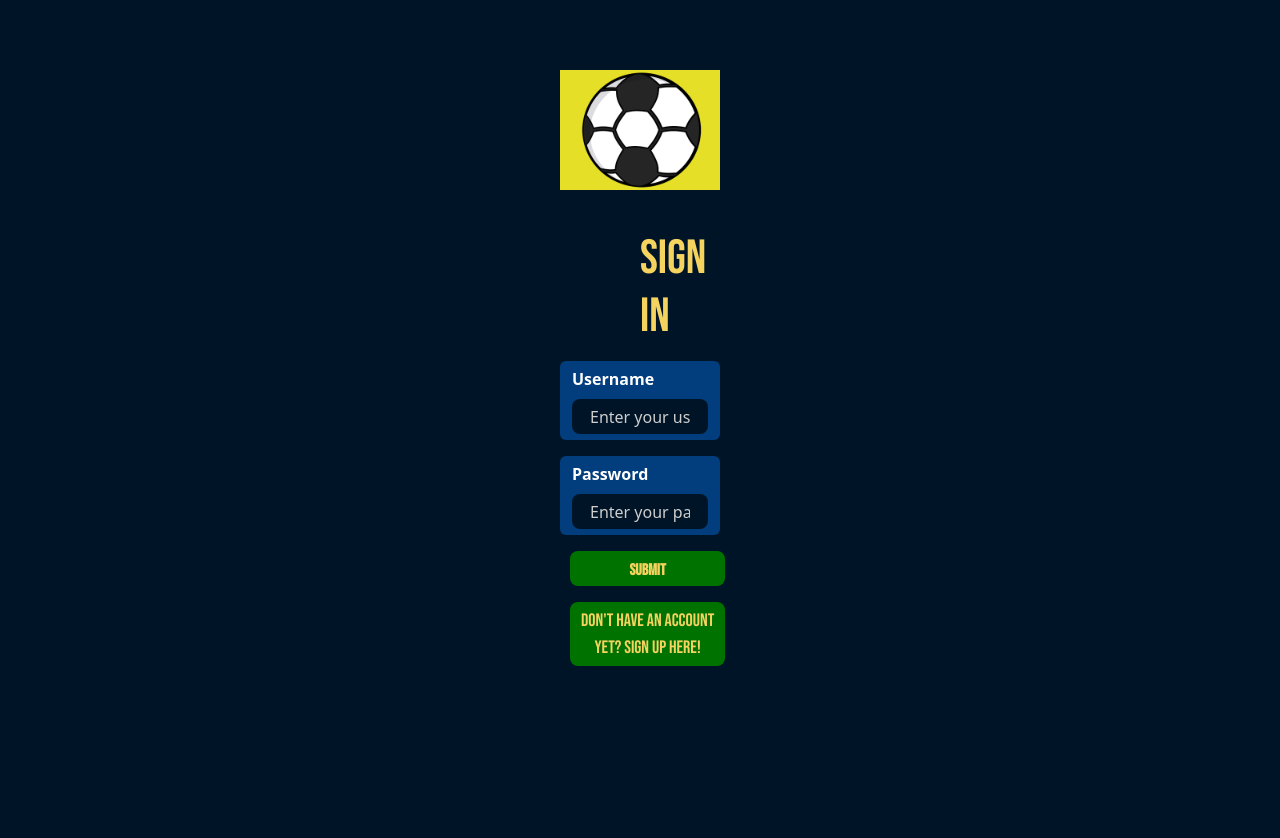
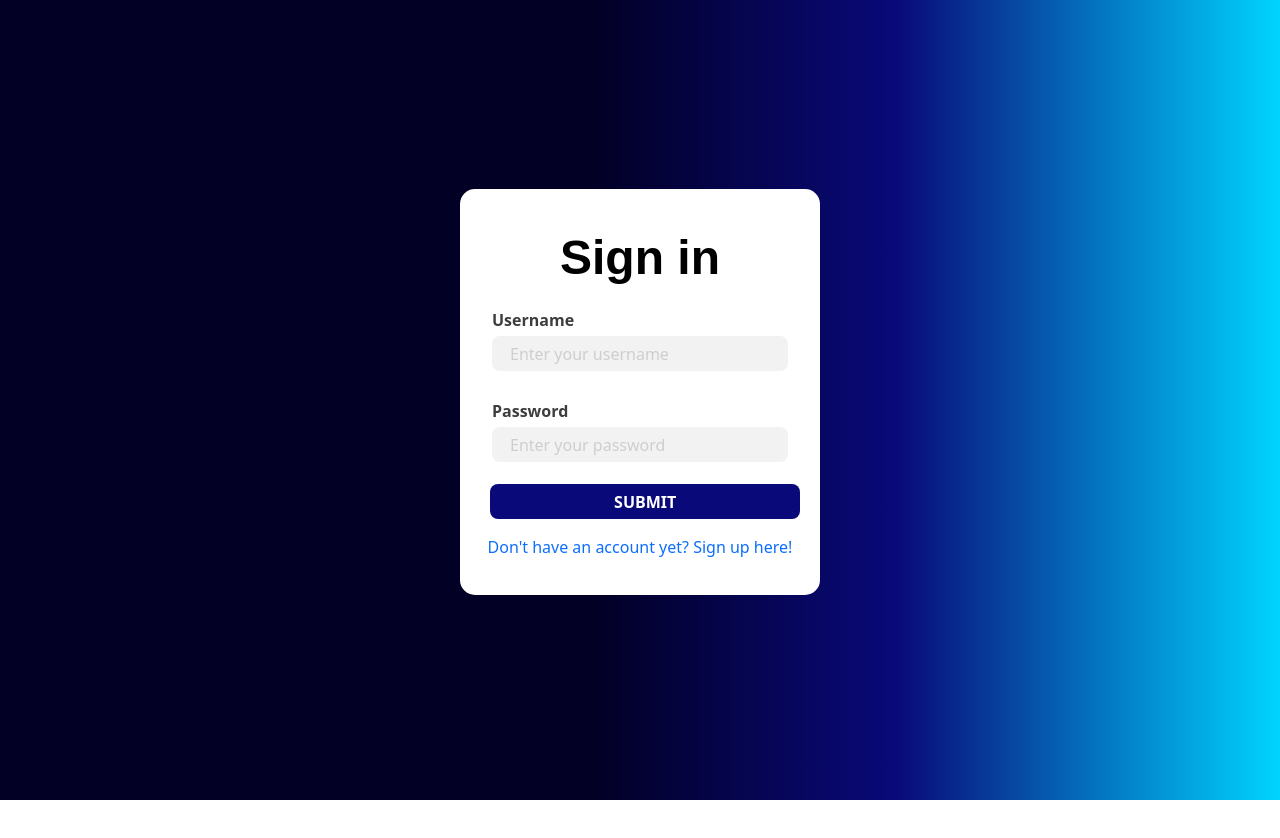
Before and after one commit to Kam-Gemini/fantasy-football-client, a React (Vite) app: page / in a window 1280 px wide. Shown: the top 838 px of the page. After the commit the page ends 800 px from the top, so only its background shows below. Built offline with nearby package versions, Linux system fonts and the light colour scheme; no server answers.

Commit message:
fixed bugs and added new styling

```diff
--- a/src/App.css
+++ b/src/App.css
@@ -1,15 +1,16 @@
 @import url('https://fonts.googleapis.com/css2?family=Bebas+Neue&family=Cormorant+Garamond:ital,wght@0,300;0,400;0,500;0,600;0,700;1,300;1,400;1,500;1,600;1,700&family=Oswald:wght@200..700&display=swap');
 
 :root {
-  --text-primary: #f4d35e;
+  --text-primary: white;
   --text-secondary: #cecece;
-  --background-primary: #023e7d;
-  --background-secondary: #001427;
+  --background-primary: #030366;
+  --background-secondary: linear-gradient(90deg,rgba(2, 0, 36, 1) 46%, rgba(9, 9, 121, 1) 70%, rgba(0, 212, 255, 1) 100%);
   --background-tertiary: #001427;
-  --border: #7A9BA6;
-  --brand: #007200;
-  --brand-hover: #004b23;
-  --brand-disabled: #007200;
+  --border: white;
+  --brand: #088708;
+  --button-background: #020024;
+  --brand-hover: #020024;
+  --brand-disabled: #090979;
   --error: #E74C3C;
 }
 
@@ -22,7 +23,7 @@
 }
 
 body {
-  background-color: var(--background-secondary);
+  background: var(--background-secondary);
 }
 
 main {
--- /dev/null
+++ b/src/components/Leagues/Leagues.jsx
@@ -0,0 +1,15 @@
+import { useState, useEffect, useContext } from 'react'
+import { UserContext } from '../../contexts/UserContext'
+import { useNavigate } from 'react-router'
+import { removeToken } from '../../utils/auth'
+
+export default function Leagues() {
+    const { user } = useContext(UserContext)
+    const navigate = useNavigate()
+
+    return (
+        <>
+            <h1>Leagues Component</h1>
+        </>
+    )
+}
--- a/src/components/SelectTeam/Pitch.jsx
+++ b/src/components/SelectTeam/Pitch.jsx
@@ -2,7 +2,7 @@ import PlayerCard from './PlayerCard'
 import VacantPlayer from './VacantPlayer'
 import styles from './SelectTeam.module.css'
 
-const Pitch = ({ teamData, players, handleRemovePlayer, handleSave, handleEdit, handleDelete, currentTeam, setTeamData, isSaved, costExceeded }) => {
+const Pitch = ({ teamData, players, handleRemovePlayer, handleSave, handleEdit, handleDelete, isSaved, costExceeded }) => {
 
     const getPlayerById = (id) => {
         const player = players.find(player => player.id === id)
--- a/src/components/SelectTeam/SavedTeam.jsx
+++ b/src/components/SelectTeam/SavedTeam.jsx
@@ -3,7 +3,7 @@ import { UserContext } from '../../contexts/UserContext'
 
 import styles from './SelectTeam.module.css'
 
-export default function SavedTeam({ savedTeam }) {
+export default function SavedTeam({ savedTeam, totalCost, totalPoints }) {
     const { user } = useContext(UserContext)
 
     if (!savedTeam) {
@@ -17,8 +17,8 @@ export default function SavedTeam({ savedTeam }) {
             <h1>Welcome Back {user.username}</h1>
             <img src={`/assets/${favouriteTeamImage}.png`} alt={user.favourite_team} />
             <h2>{savedTeam.team_name}</h2>
-            <h3>Total Cost: <strong>{savedTeam.total_cost}m</strong></h3>
-            <h3>Total Points: <strong>{savedTeam.total_points}</strong></h3>
+            <h3>Total Cost: <strong>{totalCost}m</strong></h3>
+            <h3>Total Points: <strong>{totalPoints}</strong></h3>
         </section>
     )
 }
--- a/src/components/SelectTeam/SelectTeam.jsx
+++ b/src/components/SelectTeam/SelectTeam.jsx
@@ -10,6 +10,7 @@ import SavedTeam from './SavedTeam'
 import DeleteTeam from './DeleteTeam'
 
 import styles from './SelectTeam.module.css'
+import Leagues from '../Leagues/Leagues'
 
 export default function SelectTeam ({ existingTeam }) {
 
@@ -20,9 +21,11 @@ export default function SelectTeam ({ existingTeam }) {
     const [filterBy, setFilterBy] = useState('All')
     const [sortBy, setSortBy] = useState('') // State for sorting criteria
     const [isLoading, setIsLoading] = useState(true)
-    const [isSaved, setIsSaved] = useState(false)
-    const [savedTeam, setSavedTeam] = useState(null)
+    const [isSaved, setIsSaved] = useState(true)
+    const [showLeagues, setShowLeagues] = useState(false)
+    const [savedTeam, setSavedTeam] = useState(true)
     const [totalCost, setTotalCost] = useState(0)
+    const [totalPoints, setTotalPoints] = useState(0)
     const [costExceeded, setCostExceeded] = useState(false)
     const listAllClubs = [...new Set(players.map(player => player.club))]
     const [allTeams, setAllTeams] = useState([])
@@ -127,6 +130,8 @@ export default function SelectTeam ({ existingTeam }) {
 
     useEffect(() => {
         const total = calculateTotalCost()
+        const points = calculateTotalPoints()
+        setTotalPoints(points)
         setTotalCost(total)
         setCostExceeded(total > 100)
     }, [teamData, players])
@@ -178,6 +183,10 @@ export default function SelectTeam ({ existingTeam }) {
         })
     }
 
+    const handleEdit = () => {
+        setIsSaved(false)
+    }
+
     const handleSave = async (e) => {
         e.preventDefault()
         try {
@@ -224,6 +233,27 @@ export default function SelectTeam ({ existingTeam }) {
         return totalCost
     }
 
+    const calculateTotalPoints = () => {
+        const playerIds = [
+            teamData.goalkeeper,
+            ...teamData.defenders,
+            ...teamData.midfielders,
+            ...teamData.forwards
+        ].filter(id => id !== null)
+
+        const totalPoints = playerIds.reduce((total, id) => {
+            const player = players.find(player => player.id === id)
+            return total + (player ? parseFloat(player.points) : 0)
+        }, 0)
+
+        return totalPoints
+    }
+
+    const league = () => {
+        setShowLeagues(true)
+        navigate('/leagues')
+    }
+
     return (
         <>
             <section className={styles.header}>
@@ -237,7 +267,11 @@ export default function SelectTeam ({ existingTeam }) {
                     {costExceeded && <p className={styles.error}>You cannot spend more than 100m</p>}
                 </div>
                 <div className={styles.signOut}>
-                    <button onClick={signOut}>Sign out</button>
+                    <div className={styles.navLinks}>
+                        <a href="#" onClick={league}>Leagues</a>
+                        <a href="#" onClick={handleEdit}>Transfers</a>
+                        <a href="#" onClick={signOut}>Sign out</a>
+                    </div>
                 </div>
             </section>
             <section className={styles.mainBody}>
@@ -248,15 +282,13 @@ export default function SelectTeam ({ existingTeam }) {
                     handleSave={handleSave}
                     handleEdit={() => setIsSaved(false)} // Pass handleEdit function
                     handleDelete={handleDelete} // Pass handleDelete function
-                    currentTeam={currentTeam} // Pass currentTeam to Pitch component
-                    setTeamData={setTeamData} // Pass setTeamData to Pitch component
                     isSaved={isSaved} // Pass isSaved state to Pitch component
                     pickedPlayers={pickedPlayers}
                     costExceeded={costExceeded}
                 />
-                {isSaved || existingTeam ? (
-                    <SavedTeam savedTeam={savedTeam} />
-                ) : (
+                {isSaved || existingTeam && !showLeagues ? (
+                    <SavedTeam savedTeam={savedTeam} totalCost={totalCost} totalPoints={totalPoints}/>
+                ) : !showLeagues ? (
                     <Players
                         filterBy={filterBy}
                         setFilterBy={setFilterBy}
@@ -268,6 +300,7 @@ export default function SelectTeam ({ existingTeam }) {
                         handleAddPlayer={handleAddPlayer}
                         pickedPlayers={pickedPlayers}
                     />
+                    ) : (<Leagues />
                 )}
             </section>
             {/* Delete Confirmation Modal */}
--- a/src/components/SelectTeam/SelectTeam.module.css
+++ b/src/components/SelectTeam/SelectTeam.module.css
@@ -19,7 +19,7 @@
 .textContainer {
     display: flex;
     flex-direction: column;
-    color: white;
+    color: var(--text-primary);
 }
 
 .textContainer h1 {
@@ -54,10 +54,11 @@
 
 .pitch {
     width: 1000px;
-    height: 1200px;
+    height: 1100px;
     background-color: var(--brand);
-    position: relative;
-    /* Ensure absolute positioning of child elements works correctly */
+    position: relative; /* Ensure absolute positioning of child elements works correctly */
+    border: 5px solid var(--border);
+    border-radius: 20px;
 }
 
 .pitchGoalkeeper,
@@ -66,7 +67,7 @@
 .pitchForwards {
     position: absolute;
     text-align: center;
-    color: white;
+    color: var(--text-primary);
     display: flex;
     justify-content: space-around;
     align-items: center;
@@ -226,7 +227,8 @@
 }
 
 .saveButton {
-    font-family: "Bebas Neue", sans-serif;
+    font-family: "Roboto", sans-serif;
+    font-weight: bold;
     font-size: 18px;
     color: white;
     background-color: #faa307;
@@ -249,37 +251,11 @@
     cursor: not-allowed;
 }
 
-.signOut {
-    margin-left: auto;
-}
-.signOut Button {
-    font-family: "Bebas Neue", sans-serif;
+.deleteButton {
+    font-family: "Roboto", sans-serif;
+    font-weight: bold;
     font-size: 18px;
-    color: white;
-    background-color: #faa307;
-    border: none;
-    margin: 0.7rem;
-    padding: 0.3rem;
-    cursor: pointer;
-    transition: background-color 0.3s ease;
-    border-radius: 8px;
-    width: 100px;
-    margin-left: 10px;
-}
-
-.signOut Button:hover {
-    background-color: #f48c06;
-}
-
-.signOut Button:disabled {
-    background-color: #ffba08;
-    cursor: not-allowed;
-}
-
-.deleteButton {
-    font-family: "Bebas Neue", sans-serif;
-    font-size: 18px;
-    color: white;
+    color: var(--text-primary);
     background-color: #e01e37;
     border: none;
     margin: 0.7rem;
@@ -304,7 +280,7 @@
     display: flex;
     flex-direction: column;
     gap: 20px;
-    color: white;
+    color: var(--text-primary);
 }
 
 .savedTeam img {
@@ -312,13 +288,13 @@
 }
 
 .customModalHeader {
-    background-color: #495057 !important;
-    color: white !important;
+    background-color: var(--background-primary)!important;
+    color: var(--text-primary) !important;
 }
 
 .customModalBody {
-    background-color: #495057 !important;
-    color: white !important;
+    background-color: var(--background-primary) !important;
+    color: var(--text-primary) !important;
     padding: 20px !important;
 }
 
@@ -339,3 +315,28 @@
     display: flex;
     gap: 30px;
 }
+
+.modal.show .modal-dialog {
+    background: transparent !important;
+}
+
+.modal.fade .modal-dialog {
+    background: transparent !important;
+}
+
+.signOut {
+    margin-left: auto;
+    font-family: Ariel, sans-serif;
+}
+
+.navLinks {
+    display: flex;
+    gap: 20px;
+}
+
+.navLinks a {
+    text-decoration: none;
+    color: var(--text-primary);
+    font-size: 1.25rem;
+    font-weight: 800;
+}
--- a/src/components/Signin/Signin.jsx
+++ b/src/components/Signin/Signin.jsx
@@ -5,6 +5,7 @@ import { teamIndex } from '../../services/teamService'
 import { setToken } from '../../utils/auth'
 import { getUserFromToken } from '../../utils/auth'
 import { UserContext } from '../../contexts/UserContext'
+import { Link } from 'react-router-dom'
 
 // Styles
 import styles from './Signin.module.css'
@@ -63,7 +64,7 @@ export default function Signin() {
 
     return (
         <section className={styles.container}>
-            <section className={styles.image}></section>
+            <div className={styles.signinform}>
                 <h1>Sign in</h1>
                 <form onSubmit={handleSubmit}>
                     {/* Username */}
@@ -97,12 +98,15 @@ export default function Signin() {
                     <button
                         disabled={!formData.password}
                         type="submit"
-                    className="button"
+                        className={styles.button}
                     >
-                    Submit
+                        SUBMIT
                     </button>
                 </form>
-            <button onClick={() => navigate('/signup')} className={styles.button}>Don't have an account yet? Sign up here!</button>
+                <div className={styles.signupLink}>
+                    <Link to="/signup">Don't have an account yet? Sign up here!</Link>
+                </div>
+            </div>
         </section>
     )
 }
--- a/src/components/Signin/Signin.module.css
+++ b/src/components/Signin/Signin.module.css
@@ -1,17 +1,30 @@
 .container {
-    padding-left: 35rem;
-    padding-right: 35rem;
-    color: var(--text-secondary);
-    font-size: .9rem;
   display: flex;
-    flex-direction: column;
+  flex-flow: row;
+  flex-wrap: nowrap;
+  align-items: center;
   justify-content: center;
-    margin: 0px, 100px, 0px, 100px;
-    margin-top: 50px;
+  width: 100%;
+  height: 100%;
+}
+
+.signinform {
+  padding: 20px;
+  background-color: white;
+  z-index: 10;
+  position: relative;
+  border-radius: 15px;
+}
+
+.signin_title {
+  margin-top: .5em;
+  margin-bottom: 1.2em;
 }
 
 .container h1 {
-    color: var(--text-primary);
+  font-family: Ariel, sans-serif;
+  font-weight: bold;
+  color: black;
   font-size: 1.75rem;
   margin-top: 1.25rem;
   margin-bottom: 1rem;
@@ -28,15 +41,15 @@
 
 .container div {
   margin-bottom: 1rem;
-    background-color: var(--background-primary);
+  background-color: white;
   border: none;
 }
 
 .container div label {
   display: block;
-    font-weight: bold;
-    margin-bottom: .5rem;
-    color: white;
+  font-weight: 800;
+  margin-bottom: .25rem;
+  color: #3D3D3D;
 
 }
 
@@ -48,8 +61,8 @@
   padding: .5rem 1rem;
   font-size: 1rem;
   border-radius: 8px;
-    background-color: var(--background-tertiary);
-    color: var(--text-primary);
+  background-color: #f2f2f2;
+  color: black;
 }
 
 .container div input:hover {
@@ -64,8 +77,8 @@
   display: block;
   width: 97%;
   margin-left: 10px;
-    padding: .5rem 1rem;
-    color: var(--text-primary);
+  padding: .5rem, 1rem;
+  color: white;
   border-radius: 8px;
   border: none;
   height: 35px;
@@ -96,10 +109,10 @@
 }
 
 .button {
-    font-family: "Bebas Neue", sans-serif;
   font-size: 18px;
-    color: var(--text-primary);
-    background-color: var(--brand);
+  font-weight: 900;
+  color: white;
+  background-color: var(--button-background);
   border: none;
   margin: 0.7rem;
   padding: 0.3rem;
@@ -112,9 +125,28 @@
 
 .button:hover {
   background-color: var(--brand-hover);
+  color: white;
 }
 
 .button:disabled {
   background-color: var(--brand-disabled);
   cursor: not-allowed;
+  color: white;
 }
+
+.signupLink {
+  text-align: center;
+  margin-top: 1rem;
+}
+
+.signupLink a {
+  text-decoration: none;
+}
+
+.signupLink a::after {
+  bottom: -10px;
+}
+
+.signupLink a:hover {
+  text-decoration: underline;
+}
--- a/src/components/Signup/Signup.jsx
+++ b/src/components/Signup/Signup.jsx
@@ -3,13 +3,13 @@ import { useNavigate } from 'react-router'
 import { signup, signin } from '../../services/userService'
 import { setToken } from '../../utils/auth'
 import { getUserFromToken } from '../../utils/auth'
-
+import { Link } from 'react-router-dom'
 import { UserContext } from '../../contexts/UserContext'
 
 import '../../App.css'
 
 // Styles
-import styles from './Signup.module.css'
+import styles from '../Signin/Signin.module.css'
 
 export default function Signup() {
     // Context
@@ -53,9 +53,8 @@ export default function Signup() {
 
     return (
         <section className={styles.container}>
-            <section className={styles.image}></section>
+            <div className={styles.signinform}>
                 <h1>Sign up</h1>
-
                 <form onSubmit={handleSubmit}>
                     {/* Username */}
                     <div className="form-control">
@@ -115,8 +114,9 @@ export default function Signup() {
                     }
                     </div>
 
-                <button disabled={formData.password === '' || formData.password !== formData.password_confirmation} type="submit" className='button'>Submit</button>
+                    <button disabled={formData.password === '' || formData.password !== formData.password_confirmation} type="submit" className={styles.button}>SUBMIT</button>
                 </form>
+            </div>
         </section>
     )
 }
```
Also changed, not shown: src/services/leagueService.jsx (added, +70 -0 lines). Lines whose indentation alone changed are shown as unchanged.
